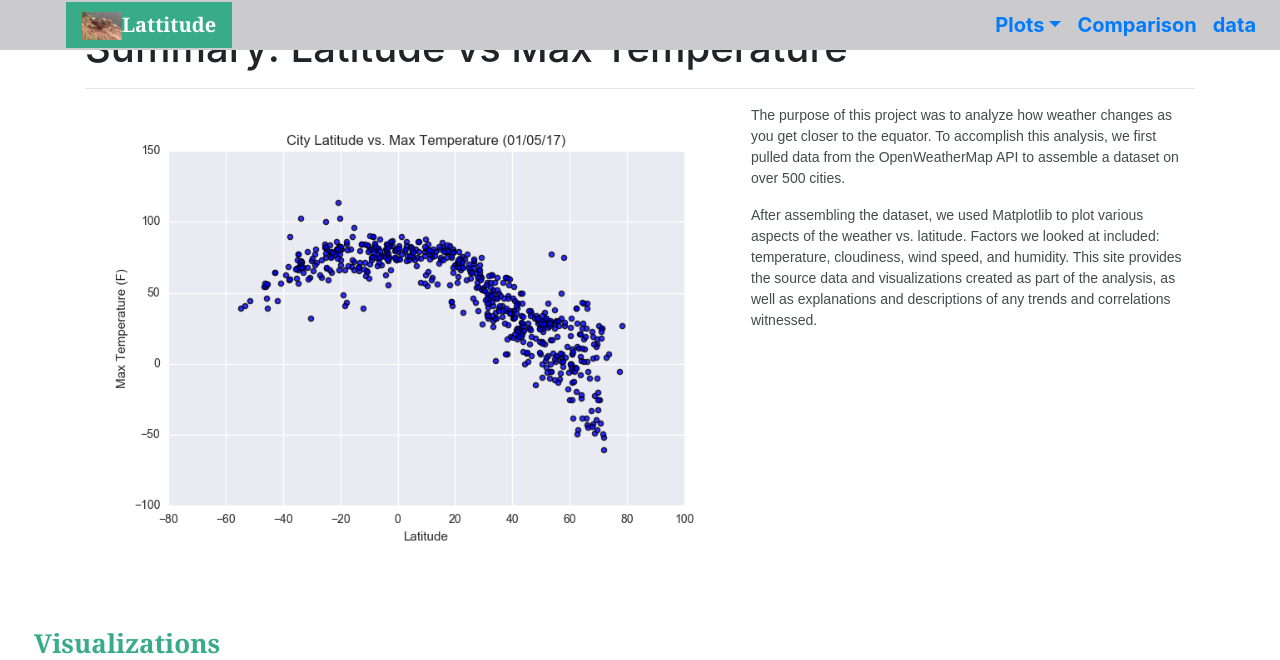
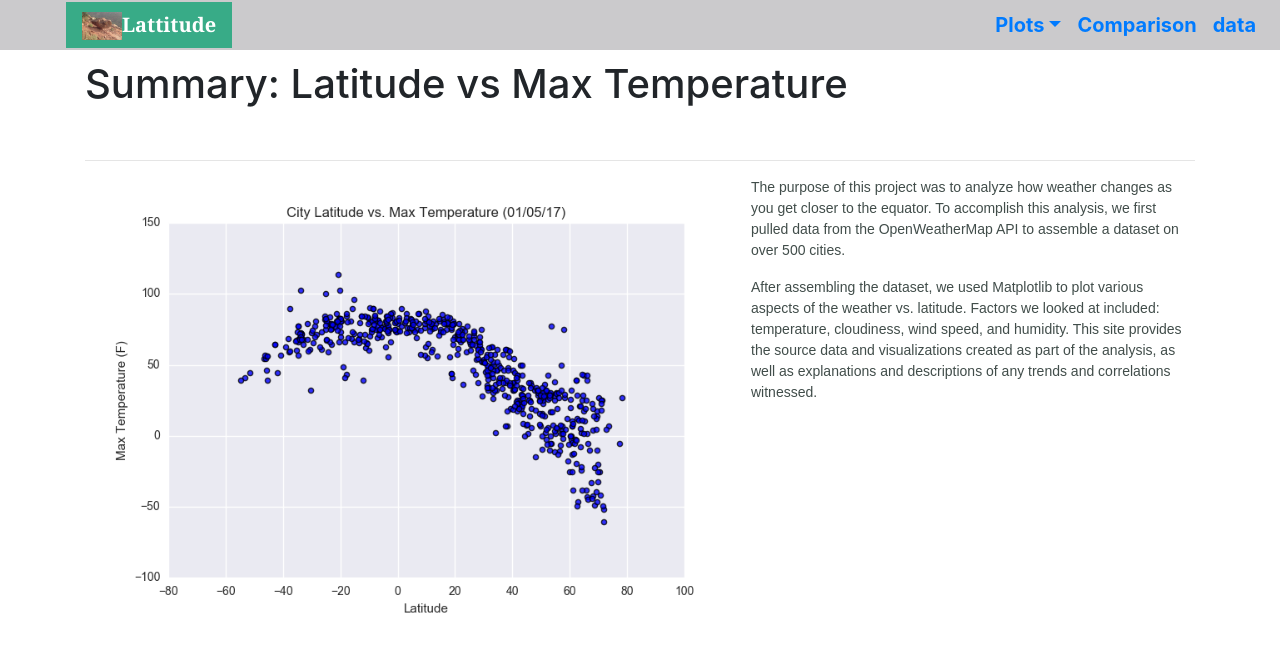
Before and after one commit to kahsay-1229/Web-Design-Challenge, a PHP site: page / in a window 1280 px wide. Shown: the top 660 px of the page. Run offline with PHP 8.4, Linux system fonts and the light colour scheme.

Commit message:
a line height style was maximized

```diff
--- a/style.css
+++ b/style.css
@@ -6,6 +6,9 @@ body{
     background-color: #EDEDED;
 }
 
+.desciption-head {
+	line-height: 3;
+}
 .navbar{
     max-height: 50px;
 	background-color: #cbcacc;
```
